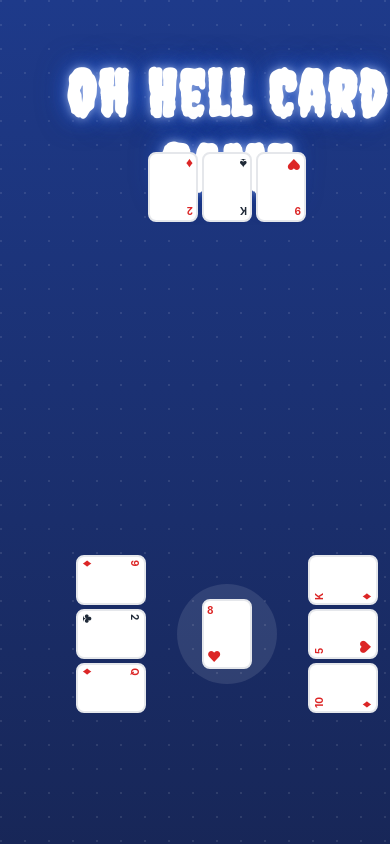
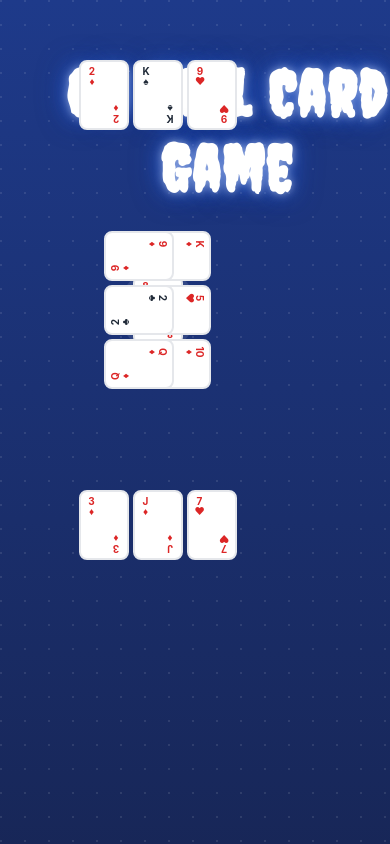
Before and after one commit to mikeyj777/oh_hell_3, a React (Create React App) app in the folder client/: page / in a window 390 px wide. Built offline with nearby package versions, Linux system fonts and the light colour scheme.

Commit message:
game display is up.  needs better centering.

```diff
--- a/client/src/game/CardGame.js
+++ b/client/src/game/CardGame.js
@@ -1,20 +1,18 @@
-import React, { useState } from 'react';
+import React from 'react';
 import GameBackground from './GameBackground';
 import DealCards from './DealCards';
 import CardPlacement from './CardPlacement';
 import './CardGameAndPlacement.css';
 
 const CardGame = () => {
-  // Create instance of DealCards with initial game parameters
   const dealCards = new DealCards(4, 3);
 
   return (
     <div className="card-game-container">
-      <GameBackground>
-        <div className="game-content">
-          <CardPlacement cards={dealCards.cards} />
-        </div>
-      </GameBackground>
+      <GameBackground />
+      <div className="game-content">
+        <CardPlacement cards={dealCards.cards} />
+      </div>
     </div>
   );
 };
--- a/client/src/game/CardGameAndPlacement.css
+++ b/client/src/game/CardGameAndPlacement.css
@@ -1,4 +1,3 @@
-/* Main container styles */
 .card-game-container {
   position: relative;
   width: 100%;
@@ -12,8 +11,16 @@
   left: 0;
   width: 100%;
   height: 100%;
-  padding-top: 120px;
   z-index: 1;
+}
+
+/* Card Groups Container */
+.card-groups-container {
+  position: relative;
+  width: 50%;
+  height: 50%;
+  padding: 100px 100px 100px 100px;
+  min-height: 500px;
 }
 
 /* Card styles */
@@ -26,10 +33,29 @@
   display: flex;
   flex-direction: column;
   justify-content: space-between;
-  padding: 8px;
+  padding: 4px;
   position: relative;
   transition: all 0.3s ease;
   z-index: 2;
+}
+
+.card-corner {
+  position: absolute;
+  display: flex;
+  flex-direction: column;
+  align-items: center;
+  width: 20px;
+}
+
+.card-corner.top-left {
+  top: 4px;
+  left: 4px;
+}
+
+.card-corner.bottom-right {
+  bottom: 4px;
+  right: 4px;
+  transform: rotate(180deg);
 }
 
 .card.clickable {
@@ -71,10 +97,11 @@
 .card-rank {
   font-size: 14px;
   font-weight: bold;
+  line-height: 1;
 }
 
 .card-suit {
-  font-size: 24px;
+  font-size: 14px;
   line-height: 1;
 }
 
@@ -92,8 +119,8 @@
   top: 50%;
   left: 50%;
   transform: translate(-50%, -50%);
-  width: 200px;
-  height: 200px;
+  width: 120px;
+  height: 120px;
   border-radius: 50%;
   background: rgba(255, 255, 255, 0.1);
   display: flex;
@@ -103,13 +130,6 @@
 }
 
 /* Card groups and placement styles */
-.card-groups-container {
-  position: relative;
-  width: 100%;
-  height: 100%;
-  min-height: 600px;
-}
-
 .card-group {
   position: absolute;
   display: flex;
@@ -124,25 +144,25 @@
 
 /* Player positions */
 .card-group-position-0 { /* Bottom */
-  bottom: 32px;
+  bottom: 100px;
   left: 50%;
   transform: translateX(-50%);
 }
 
 .card-group-position-1 { /* Right */
-  right: 32px;
+  right: 100px;
   top: 50%;
   transform: translateY(-50%) rotate(-90deg);
 }
 
 .card-group-position-2 { /* Top */
-  top: 32px;
+  top: 100px;
   left: 50%;
   transform: translateX(-50%) rotate(180deg);
 }
 
 .card-group-position-3 { /* Left */
-  left: 32px;
+  left: 100px;
   top: 50%;
   transform: translateY(-50%) rotate(90deg);
 }
@@ -150,19 +170,19 @@
 /* Additional positions for 5-7 players */
 .card-group-position-4 { /* Top-right */
   top: 25%;
-  right: 32px;
+  right: 100px;
   transform: rotate(-45deg);
 }
 
 .card-group-position-5 { /* Top-left */
   top: 25%;
-  left: 32px;
+  left: 100px;
   transform: rotate(45deg);
 }
 
 .card-group-position-6 { /* Bottom-right */
   bottom: 25%;
-  right: 32px;
+  right: 100px;
   transform: rotate(-135deg);
 }
 
@@ -173,43 +193,23 @@
 
 /* Media queries for responsiveness */
 @media (max-width: 768px) {
+  .card-groups-container {
+    padding: 80px 80px 80px 80px;
+  }
+
   .card {
     width: 48px;
     height: 72px;
     padding: 4px;
   }
 
-  .card-rank {
-    font-size: 12px;
+  .card-corner {
+    width: 16px;
   }
 
+  .card-rank,
   .card-suit {
-    font-size: 18px;
-  }
-
-  .play-area {
-    width: 150px;
-    height: 150px;
-  }
-
-  .card-group {
-    gap: 8px;
-  }
-}
-
-@media (max-width: 480px) {
-  .card {
-    width: 40px;
-    height: 60px;
-    padding: 3px;
-  }
-
-  .card-rank {
-    font-size: 10px;
-  }
-
-  .card-suit {
-    font-size: 14px;
+    font-size: 12px;
   }
 
   .play-area {
@@ -218,6 +218,52 @@
   }
 
   .card-group {
+    gap: 8px;
+  }
+
+  .card-group-position-0 { bottom: 80px; }
+  .card-group-position-1 { right: 80px; }
+  .card-group-position-2 { top: 80px; }
+  .card-group-position-3 { left: 80px; }
+  .card-group-position-4 { right: 80px; }
+  .card-group-position-5 { left: 80px; }
+  .card-group-position-6 { right: 80px; }
+}
+
+@media (max-width: 480px) {
+  .card-groups-container {
+    padding: 60px 60px 60px 60px;
+  }
+
+  .card {
+    width: 40px;
+    height: 60px;
+    padding: 3px;
+  }
+
+  .card-corner {
+    width: 14px;
+  }
+
+  .card-rank,
+  .card-suit {
+    font-size: 10px;
+  }
+
+  .play-area {
+    width: 80px;
+    height: 80px;
+  }
+
+  .card-group {
     gap: 4px;
   }
+
+  .card-group-position-0 { bottom: 60px; }
+  .card-group-position-1 { right: 60px; }
+  .card-group-position-2 { top: 60px; }
+  .card-group-position-3 { left: 60px; }
+  .card-group-position-4 { right: 60px; }
+  .card-group-position-5 { left: 60px; }
+  .card-group-position-6 { right: 60px; }
 }
--- a/client/src/game/CardPlacement.js
+++ b/client/src/game/CardPlacement.js
@@ -3,7 +3,6 @@ import { getSuit, getRank } from './Cards';
 import './CardGameAndPlacement.css';
 
 const CardPlacement = ({ cards }) => {
-  // Get hands directly from cards instance
   const hands = cards.getHands();
   const numPlayers = hands.length;
 
@@ -38,21 +37,27 @@ const CardPlacement = ({ cards }) => {
     }
   };
 
+  // Component for card corners
+  const CardCorners = ({ rank, suit, color }) => (
+    <>
+      <div className={`card-corner top-left ${color}`}>
+        <div className="card-rank">{rank}</div>
+        <div className="card-suit">{suit}</div>
+      </div>
+      <div className={`card-corner bottom-right ${color}`}>
+        <div className="card-rank">{rank}</div>
+        <div className="card-suit">{suit}</div>
+      </div>
+    </>
+  );
+
   return (
     <div className="card-groups-container">
-      {/* Display trump card in play area */}
+      {/* Play area with trump card */}
       <div className="play-area">
         {cards.getTrump() !== null && (
           <div className="card trump-card">
-            {(() => {
-              const { suit, rank, color } = getCardDisplay(cards.getTrump());
-              return (
-                <>
-                  <span className={`card-rank ${color}`}>{rank}</span>
-                  <span className={`card-suit ${color}`}>{suit}</span>
-                </>
-              );
-            })()}
+            <CardCorners {...getCardDisplay(cards.getTrump())} />
           </div>
         )}
       </div>
@@ -66,14 +71,13 @@ const CardPlacement = ({ cards }) => {
             className={`card-group card-group-position-${positions[playerIndex]}`}
           >
             {hand.map((card, cardIndex) => {
-              const { suit, rank, color } = getCardDisplay(card);
+              const displayInfo = getCardDisplay(card);
               return (
                 <div
                   key={`card-${playerIndex}-${cardIndex}`}
                   className="card"
                 >
-                  <span className={`card-rank ${color}`}>{rank}</span>
-                  <span className={`card-suit ${color}`}>{suit}</span>
+                  <CardCorners {...displayInfo} />
                 </div>
               );
             })}
--- a/client/src/game/GameBackground.js
+++ b/client/src/game/GameBackground.js
@@ -1,7 +1,7 @@
 import React from 'react';
 import './GameBackground.css';
 
-const GameBackground = ({ children }) => {
+const GameBackground = () => {
   return (
     <div className="game-container">
       {/* Decorative pattern overlay */}
@@ -13,11 +13,6 @@ const GameBackground = ({ children }) => {
       <header className="game-header">
         <h1>Oh Hell Card Game</h1>
       </header>
-
-      {/* Content area */}
-      <div className="game-content">
-        {children}
-      </div>
     </div>
   );
 };
```
